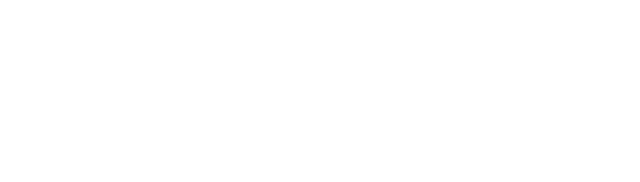
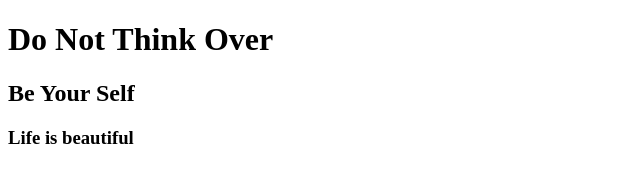
Before and after one commit to abdullahzaki1/my-first-repo, a plain HTML site: page index.html in a window 1280 px wide. Shown: the whole page, without its empty margins (0-640 px from the left). Drawn offline with Linux system fonts and the light colour scheme.

Commit message:
added header

```diff
--- a/index.html
+++ b/index.html
@@ -4,9 +4,12 @@
     <meta charset="UTF-8">
     <meta http-equiv="X-UA-Compatible" content="IE=edge">
     <meta name="viewport" content="width=device-width, initial-scale=1.0">
-    <title>My First Github Repo</title>
+    <title>My First Github Repo
+    </title>
 </head>
 <body>
-
+    <h1>Do Not Think Over</h1>
+    <h2>Be Your Self</h2>
+    <h3>Life is beautiful</h3>
 </body>
 </html>
```
